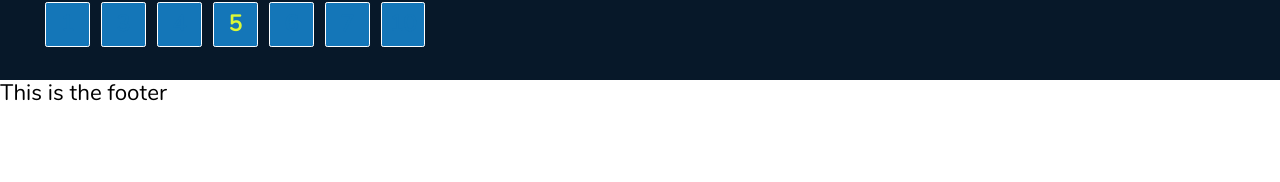
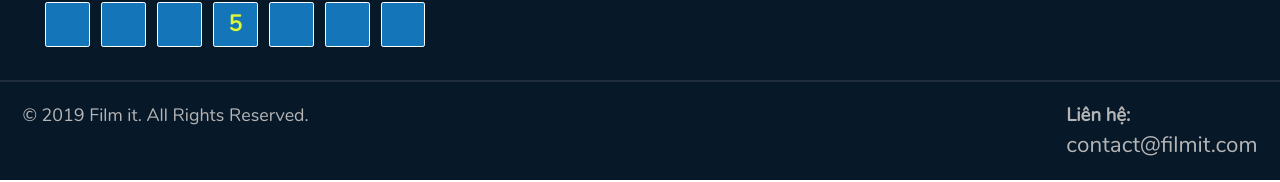
Before and after one commit to sandScorpionTeam/Web_Phim_Client, a React (Create React App) app: page / in a window 1280 px wide. Shown: the part 1808-1990 px from the top of the page. Built offline with nearby package versions, Linux system fonts and the light colour scheme.

Commit message:
add style for footer

```diff
--- a/src/components/layout/footer/footer.js
+++ b/src/components/layout/footer/footer.js
@@ -4,7 +4,13 @@ import "./footer.scss"
 const Footer = () => {
   return (
     <footer className="footer-layout">
-      This is the footer
+      <div className="copy-right">
+        <span>© 2019 Film it. All Rights Reserved.</span>
+      </div>
+      <div className="contact">
+        <h5>Liên hệ:</h5>
+        <span>contact@filmit.com</span>
+      </div>
     </footer>
   )
 }
--- a/src/components/layout/footer/footer.scss
+++ b/src/components/layout/footer/footer.scss
@@ -2,5 +2,23 @@
 @import "styles/general-mixins.scss";
 
 .footer-layout {
-  height: 105px;
+  border-top: 2px solid #1e2c3b;
+  background-color: $dark-black-light;
+  display: flex;
+  justify-content: space-between;
+  padding: 1em;
+  color: $grey-light;
+  .copy-right{
+    font-size: 0.8em;
+  }
+  .contact{
+    h5{
+      margin-top: 0;
+      margin-bottom: 0.3em;
+    }
+    span {
+
+    }
+  }
+
 }
--- a/src/styles/variables.scss
+++ b/src/styles/variables.scss
@@ -10,6 +10,7 @@ $blue-dark: #233a50;
 $red: #b81414;
 $dark-black: #020d18;
 $dark-black-light: #071829;
+$grey-light: #b5b5b5;
 $yellow: #dcf836;
 
 // Default breakpoints for all elements and for media query min-width
```
